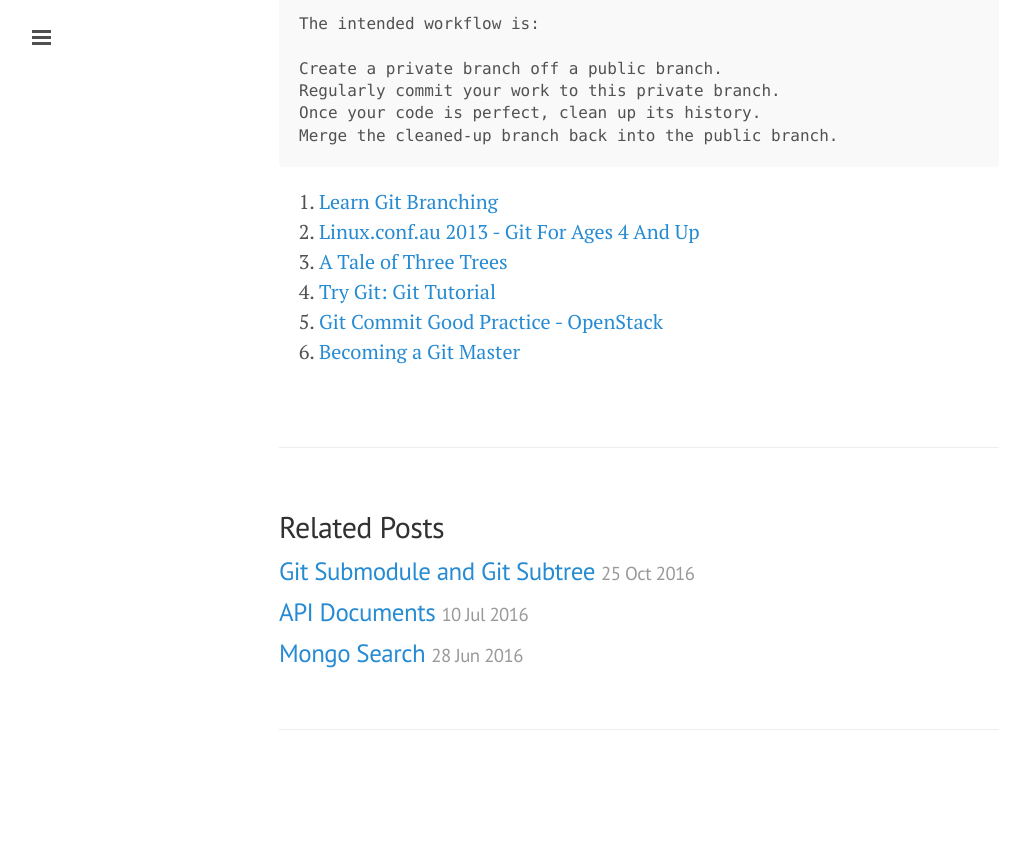
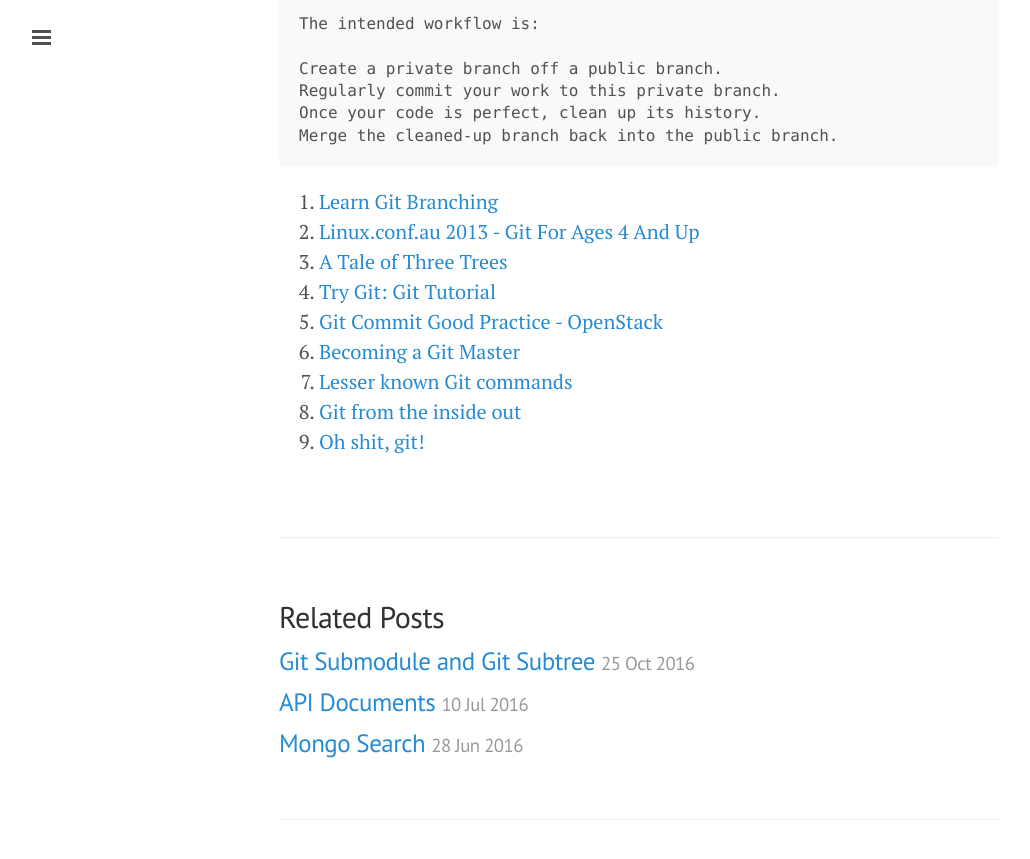
Before and after one commit to ibotdotout/ibotdotout.github.io, a Jekyll site: the page built from _posts/2014-07-29-git.md, in a window 1280 px wide and 900 px high, scrolled down 2125 px. Shown: the top 859 px of the window, without its empty margins (1-1031 px from the left). Built offline with Jekyll 4.4.1, drawn with Linux system fonts in a browser that asks for light colours; nearby versions of some CDN libraries; Markdown is read by kramdown in place of the engine named in the settings; comment, search, counter and statistics services are not loaded; before the commit the page ends 2935 px from its top, so only the background shows below that.

Commit message:
update(git): update article

```diff
--- a/_posts/2014-07-29-git.md
+++ b/_posts/2014-07-29-git.md
@@ -94,3 +94,6 @@ Merge the cleaned-up branch back into the public branch.
 14. [Try Git: Git Tutorial](https://try.github.io/)
 15. [Git Commit Good Practice - OpenStack](https://wiki.openstack.org/wiki/GitCommitMessages)
 16. [Becoming a Git Master](https://www.youtube.com/watch?v=-kVzV6m5_Qg)
+17. [Lesser known Git commands](https://hackernoon.com/lesser-known-git-commands-151a1918a60)
+18. [Git from the inside out](https://codewords.recurse.com/issues/two/git-from-the-inside-out)
+19. [Oh shit, git!](http://ohshitgit.com)
```
